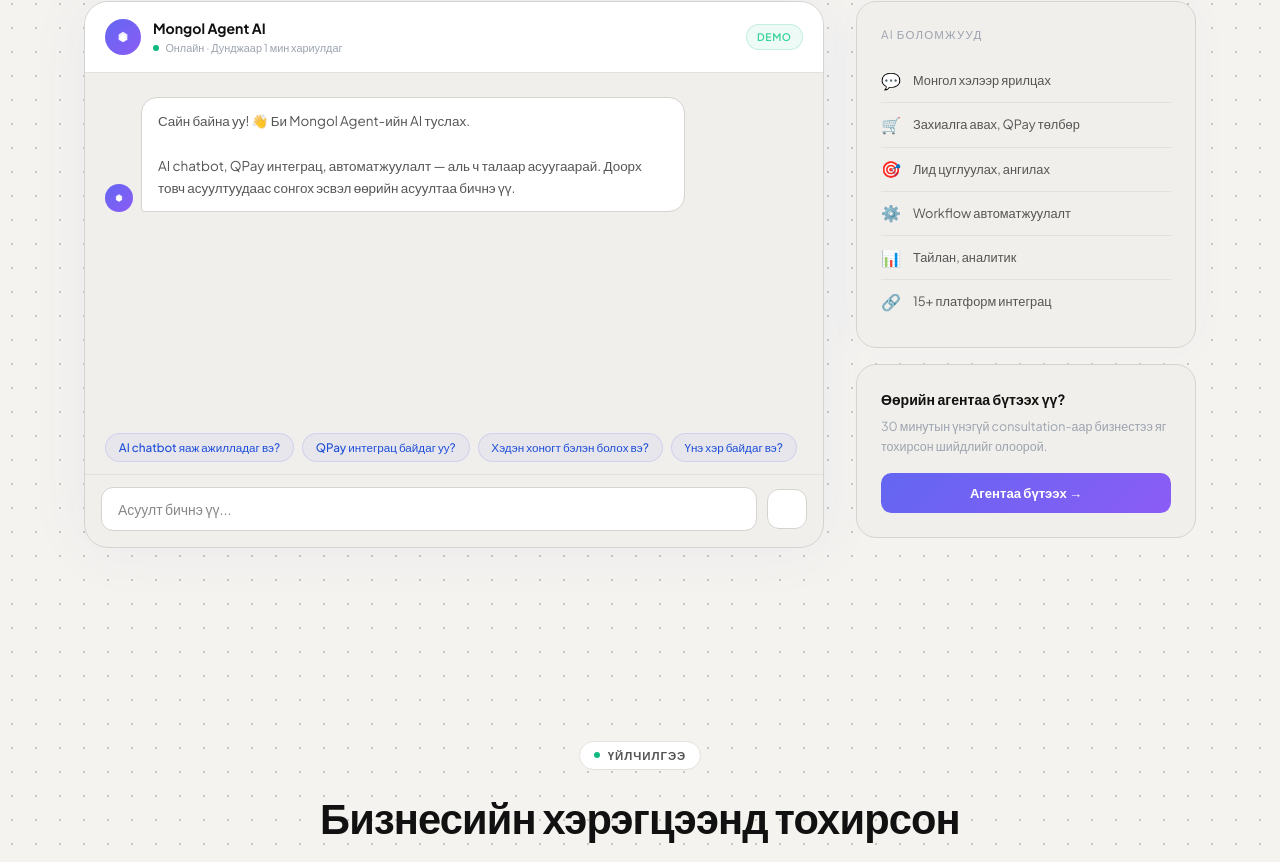
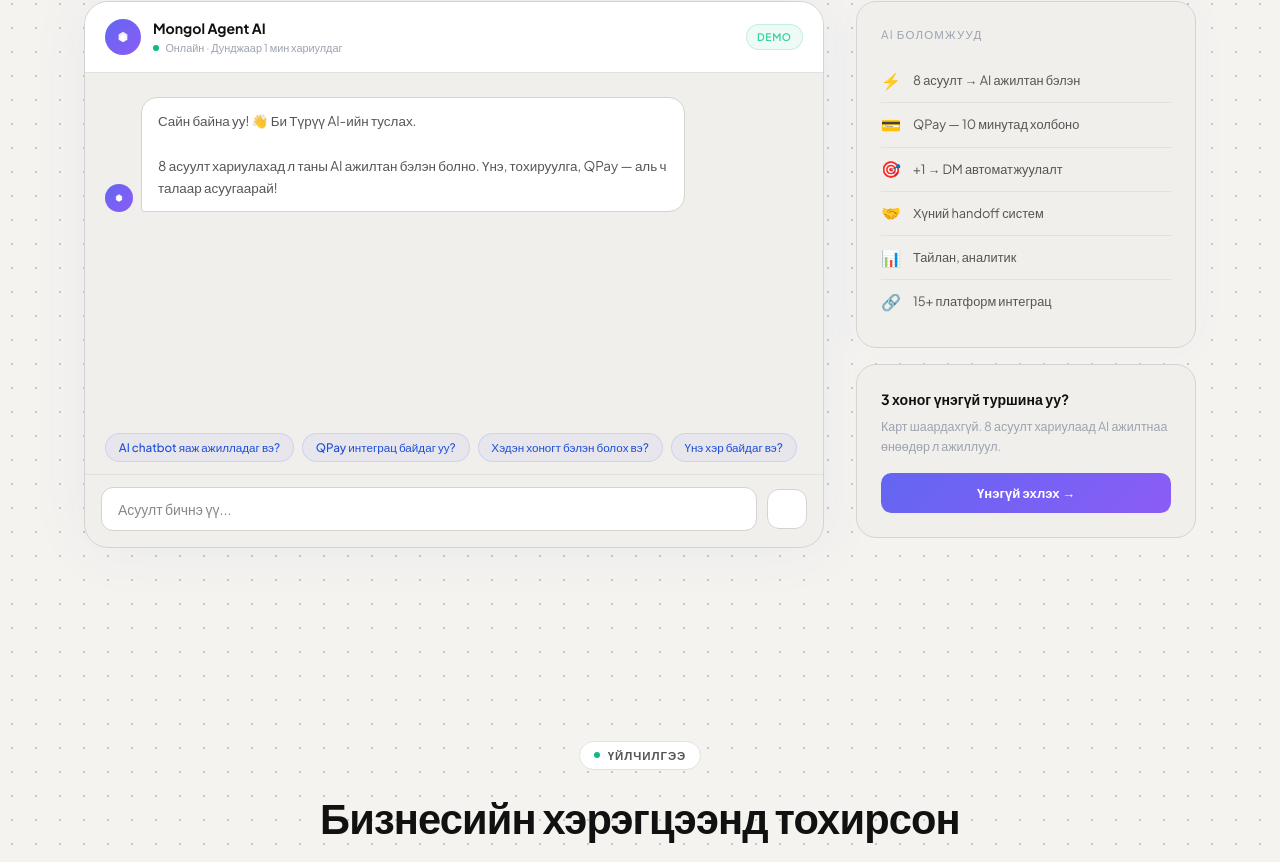
Before and after one commit to ubarino28/mongolagent-web, a Next.js app: page / in a window 1280 px wide. Shown: the part 3536-4398 px from the top of the page. Built offline with nearby package versions, Linux system fonts and the light colour scheme.

Commit message:
fix: update demo chat answers and sidebar to reflect Turuu AI accurately

```diff
--- a/components/DemoChat.tsx
+++ b/components/DemoChat.tsx
@@ -10,13 +10,13 @@ const QUICK_QS = [
 
 const ANSWERS: Record<string, string> = {
   "AI chatbot яаж ажилладаг вэ?":
-    "Mongol Agent-ийн AI Chatbot нь Facebook Messenger болон Instagram DM дээр Монгол хэлээр 24/7 автоматаар хариулдаг.\n\nТаны бизнесийн мэдлэгийн санд суурилан сургасны дараа захиалга авах, асуулт хариулах, мэдээлэл өгөх — бүгдийг хийнэ. Ажилтан шаардалгүй. ✨",
+    "Түрүү AI-ийн chatbot нь Facebook Messenger болон Instagram DM дээр Монгол хэлээр 24/7 автоматаар хариулдаг.\n\nBuilder AI-аар 8 асуултад хариулахад л таны мэдлэгийн сан, persona, хариултын загвар автоматаар үүснэ. Захиалга авах, QPay төлбөр баталгаажуулах, lead цуглуулах — бүгдийг хийнэ. ✨",
   "QPay интеграц байдаг уу?":
-    "Тийм! QPay нь манай Growth болон Enterprise багцад бүрэн интегратчилагдсан.\n\nХэрэглэгч чат дотроос захиалга өгмөгц AI автоматаар QPay QR код илгээдэг. Хэрэглэгч төлсний дараа система шууд баталгаажуулж, Telegram мэдэгдэл ирнэ. 💳",
+    "Тийм, бүх багцад QPay бэлэн байдаг!\n\nХэрэглэгч чат дотроос захиалга өгмөгц AI автоматаар QPay QR явуулна. Төлбөр шууд таны дансанд орно — манайхаар дамжихгүй, шимтгэлгүй. Үүнийг тохируулахад ердөө 10 минут л хангалттай. 💳",
   "Хэдэн хоногт бэлэн болох вэ?":
-    "Ихэнх тохиолдолд 3–7 хоног:\n• Энгийн chatbot → 3 хоног\n• QPay + интеграц → 5–7 хоног\n\nConsultation → Тохируулга → Туршилт гэсэн 3 алхмаар явагдана. Та зөвхөн бизнесийн мэдээллээ өгөхөд л хангалттай. 🚀",
+    "Builder AI-аар тохируулвал маш хурдан:\n• 8 асуулт хариулна → AI ажилтан бэлэн 🚀\n• QPay + захиалга → нэмж 10 минут\n\nБизнесийнхээ мэдээллийг оруулмагц систем автоматаар тохируулагдана. Программист, агенци хэрэггүй.",
   "Үнэ хэр байдаг вэ?":
-    "3 багц бий:\n• Starter — ₮79,900/сар\n• Growth — ₮149,900/сар (QPay + захиалга)\n• Enterprise — ₮399,000/сар (бүгд + custom)\n\nЭхний хэрэглэгчид 3 хоног үнэгүй туршиж болно! Pricing хэсгийг үзнэ үү. 👇",
+    "4 багц бий:\n• Starter — ₮79,900/сар (3 хоног үнэгүй)\n• Growth — ₮149,900/сар (Instagram + QPay)\n• Business — ₮249,900/сар (custom keyword, analytics)\n• Enterprise — ₮499,900/сар (custom хөгжүүлэлт)\n\nStarter-ийг карт шаардахгүйгээр 3 хоног үнэгүй туршиж болно! 👇",
 };
 
 const FALLBACKS = [
@@ -28,7 +28,7 @@ interface Msg { role: "user" | "ai"; text: string; }
 
 export default function DemoChat() {
   const [msgs, setMsgs] = useState<Msg[]>([
-    { role: "ai", text: "Сайн байна уу! 👋 Би Mongol Agent-ийн AI туслах.\n\nAI chatbot, QPay интеграц, автоматжуулалт — аль ч талаар асуугаарай. Доорх товч асуултуудаас сонгох эсвэл өөрийн асуултаа бичнэ үү." }
+    { role: "ai", text: "Сайн байна уу! 👋 Би Түрүү AI-ийн туслах.\n\n8 асуулт хариулахад л таны AI ажилтан бэлэн болно. Үнэ, тохируулга, QPay — аль ч талаар асуугаарай!" }
   ]);
   const [input, setInput] = useState("");
   const [loading, setLoading] = useState(false);
@@ -250,10 +250,10 @@ export default function DemoChat() {
                 AI боломжууд
               </div>
               {[
-                { icon: "💬", text: "Монгол хэлээр ярилцах" },
-                { icon: "🛒", text: "Захиалга авах, QPay төлбөр" },
-                { icon: "🎯", text: "Лид цуглуулах, ангилах" },
-                { icon: "⚙️", text: "Workflow автоматжуулалт" },
+                { icon: "⚡", text: "8 асуулт → AI ажилтан бэлэн" },
+                { icon: "💳", text: "QPay — 10 минутад холбоно" },
+                { icon: "🎯", text: "+1 → DM автоматжуулалт" },
+                { icon: "🤝", text: "Хүний handoff систем" },
                 { icon: "📊", text: "Тайлан, аналитик" },
               ].map(f => (
                 <div key={f.text} style={{
@@ -280,12 +280,12 @@ export default function DemoChat() {
               background: "var(--surface2)", border: "1px solid var(--border2)",
             }}>
               <div style={{ fontSize: "0.88rem", fontWeight: 700, marginBottom: "0.4rem" }}>
-                Өөрийн агентаа бүтээх үү?
+                3 хоног үнэгүй туршина уу?
               </div>
               <p style={{ fontSize: "0.78rem", color: "var(--text-light)", lineHeight: 1.6, marginBottom: "1rem" }}>
-                30 минутын үнэгүй consultation-аар бизнестээ яг тохирсон шийдлийг олоорой.
+                Карт шаардахгүй. 8 асуулт хариулаад AI ажилтнаа өнөөдөр л ажиллуул.
               </p>
-              <a href="https://app.mongolagent.mn/register"
+              <a href="https://app.turuuai.mn/register"
                 style={{
                   display: "block", textAlign: "center",
                   background: "linear-gradient(135deg, #6366f1, #8b5cf6)",
@@ -293,7 +293,7 @@ export default function DemoChat() {
                   padding: "0.65rem 1rem", borderRadius: "0.65rem",
                   textDecoration: "none", transition: "opacity 0.15s",
                 }}>
-                Агентаа бүтээх →
+                Үнэгүй эхлэх →
               </a>
             </div>
           </div>
```
